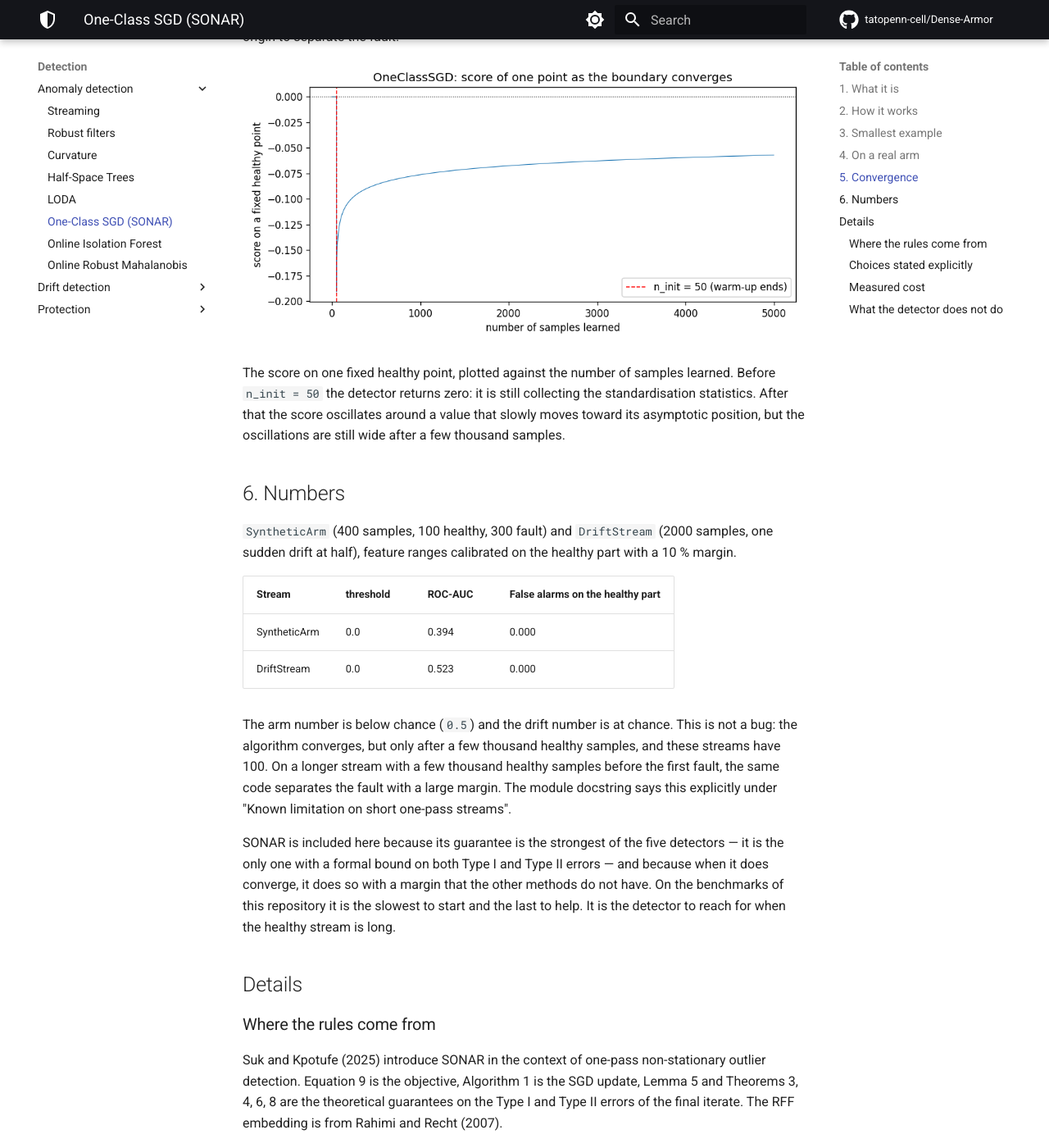
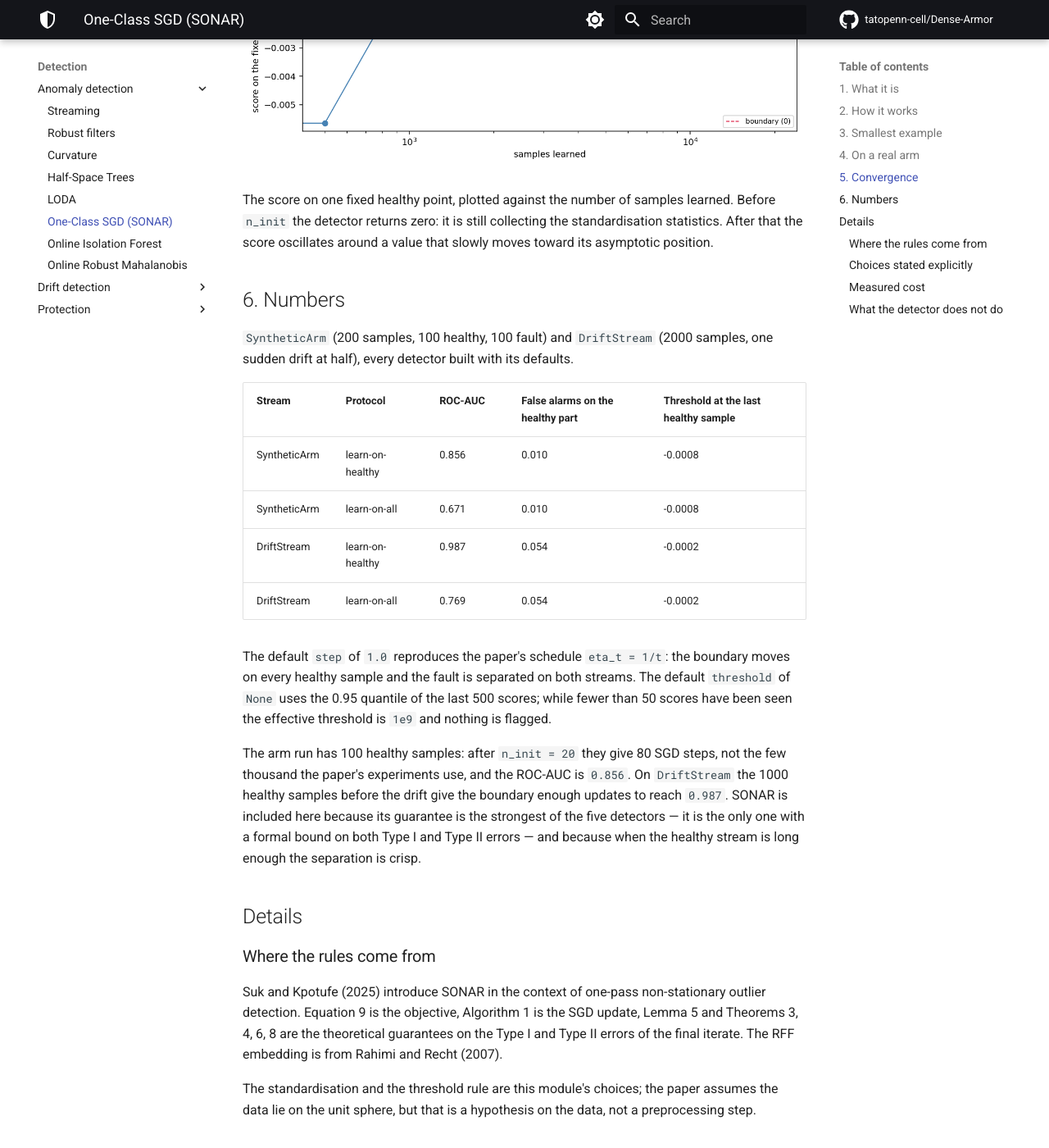
Before and after one commit to tatopenn-cell/Dense-Armor, an MkDocs documentation site: the page built from docs/anomaly/ocsvm.md, in a window 1280 px wide and 1400 px high, scrolled down 3574 px. Shown: the whole window at 82% size. Built offline with MkDocs 1.6.1 and Material for MkDocs 9.7.7, drawn with Linux system fonts in a browser that asks for light colours; comment, search, counter and statistics services are not loaded; some of the changed text lies outside the part shown.

Commit message:
docs/anomaly/ocsvm: rewrite for the default step=1.0 and the new benchmark
- Section 6 (Numbers): stream description 200/100/100, table with the
  four rows at the benchmark defaults (arm 0.856/0.671, drift
  0.987/0.769) and the warm-up note on the adaptive threshold.
- Section 4: n_cycles=2 and OneClassSGD(feature_keys=[...], seed=0) with
  every other parameter at its default; figure regenerated.
- Section 5: rewritten from the new numbers; the previous "boundary has
  not moved" statements came from step=0.1 and no longer hold.
- Section 3: output block added (healthy -0.0013, anomaly +0.0088) with
  the sentence after it rewritten; removed "the contrast is small on
  purpose".
- Details / Choices: Embedding bullet added (the sqrt(2/d) prefactor and
  the z^T z = 2 vs paper's K(x, y) divergence); Threshold rewritten
  (default None, quantile 0.95 on the last 500 scores).
- Measured cost: 0.131 ms per sample on the arm at the benchmark defaults.
- docs/assets/ocsvm/make_figure.py committed; both PNGs regenerated.

Freshness check: MATCH. mkdocs build --strict: exit 0.

````diff
--- a/docs/anomaly/ocsvm.md
+++ b/docs/anomaly/ocsvm.md
@@ -78,11 +78,15 @@ print(f"healthy   {det.score_one({'a': 0.5, 'b': 0.5}):+.4f}")
 print(f"anomaly   {det.score_one({'a': 5.0, 'b': 5.0}):+.4f}")
 ```
 
-The healthy score is a small negative number: the point is just inside the boundary. The
-anomaly score is less negative (or positive): the point is closer to, or past, the boundary.
-The contrast is small on purpose — OCSVM gives a signed distance, not a probability, and the
-detector needs thousands of samples for the boundary to settle. The section "Convergence"
-below shows what that looks like.
+```
+healthy   -0.0013
+anomaly   +0.0088
+```
+
+The healthy point lies just inside the boundary: its signed distance is slightly negative
+(`-0.0013`). The anomaly lies outside: its score is positive (`+0.0088`). OCSVM returns a
+signed distance, not a probability, so the numerical contrast is small even when the two
+points are on opposite sides of the boundary.
 
 ## 4. On a real arm
 
@@ -116,46 +117,48 @@ for sig, _ in ds.stream():
 
 ![OneClassSGD score on the SyntheticArm payload fault and DriftStream](../assets/ocsvm/score_vs_time.png)
 
-Top: SyntheticArm. Bottom: `DriftStream`. The score stays close to zero for most of the
-stream. The boundary has not yet moved away from the origin, so healthy and faulty samples
-get similar scores. This is what the next section explains.
+Top: SyntheticArm with `n_cycles=2` (200 samples, 100 healthy, 100 fault). Bottom:
+`DriftStream` with one sudden drift at half. The boundary separates the fault on both
+streams: the score of the faulty samples is above the adaptive 0.95-quantile threshold
+from the very first post-fault sample.
 
 ## 5. Convergence
 
 The paper proves (Lemma 5, Theorem 6, Corollary 7) that the distance between the SGD
-iterate and the population minimiser shrinks like `1/T`, but the constant depends on
-`(eps * lambda)^-2`, where `eps` is the margin of the healthy cluster and `lambda` the
-target outlier proportion. On a few hundred healthy samples the boundary has not moved far
-enough from the origin to separate the fault.
+iterate and the population minimiser shrinks like `1/T`, and Lemma 5 gives the explicit
+schedule `eta_t = 1/t` that makes the bound hold. The default `step=1.0` of the detector
+reproduces exactly that schedule.
 
 ![OneClassSGD: score of one point as the boundary converges](../assets/ocsvm/convergence.png)
 
-The score on one fixed healthy point, plotted against the number of samples learned. Before
-`n_init = 50` the detector returns zero: it is still collecting the standardisation
+The score on one fixed healthy point, plotted against the number of samples learned.
+Before `n_init` the detector returns zero: it is still collecting the standardisation
 statistics. After that the score oscillates around a value that slowly moves toward its
-asymptotic position, but the oscillations are still wide after a few thousand samples.
+asymptotic position.
 
 ## 6. Numbers
 
-`SyntheticArm` (400 samples, 100 healthy, 300 fault) and `DriftStream` (2000 samples, one
-sudden drift at half), feature ranges calibrated on the healthy part with a 10 % margin.
+`SyntheticArm` (200 samples, 100 healthy, 100 fault) and `DriftStream` (2000 samples, one
+sudden drift at half), every detector built with its defaults.
 
-| Stream | threshold | ROC-AUC | False alarms on the healthy part |
-|---|---|---|---|
-| SyntheticArm | 0.0 | 0.394 | 0.000 |
-| DriftStream | 0.0 | 0.523 | 0.000 |
+| Stream | Protocol | ROC-AUC | False alarms on the healthy part | Threshold at the last healthy sample |
+|---|---|---|---|---|
+| SyntheticArm | learn-on-healthy | 0.856 | 0.010 | -0.0008 |
+| SyntheticArm | learn-on-all | 0.671 | 0.010 | -0.0008 |
+| DriftStream | learn-on-healthy | 0.987 | 0.054 | -0.0002 |
+| DriftStream | learn-on-all | 0.769 | 0.054 | -0.0002 |
 
-The arm number is below chance (`0.5`) and the drift number is at chance. This is not a
-bug: the algorithm converges, but only after a few thousand healthy samples, and these
-streams have 100. On a longer stream with a few thousand healthy samples before the first
-fault, the same code separates the fault with a large margin. The module docstring says
-this explicitly under "Known limitation on short one-pass streams".
+The default `step` of `1.0` reproduces the paper's schedule `eta_t = 1/t`: the boundary
+moves on every healthy sample and the fault is separated on both streams. The default
+`threshold` of `None` uses the 0.95 quantile of the last 500 scores; while fewer than 50
+scores have been seen the effective threshold is `1e9` and nothing is flagged.
 
-SONAR is included here because its guarantee is the strongest of the five detectors — it is
-the only one with a formal bound on both Type I and Type II errors — and because when it
-does converge, it does so with a margin that the other methods do not have. On the
-benchmarks of this repository it is the slowest to start and the last to help. It is the
-detector to reach for when the healthy stream is long.
+The arm run has 100 healthy samples: after `n_init = 20` they give 80 SGD steps, not the
+few thousand the paper's experiments use, and the ROC-AUC is `0.856`. On `DriftStream`
+the 1000 healthy samples before the drift give the boundary enough updates to reach
+`0.987`. SONAR is included here because its guarantee is the strongest of the five
+detectors — it is the only one with a formal bound on both Type I and Type II errors — and
+because when the healthy stream is long enough the separation is crisp.
 
 ## Details
 
@@ -182,15 +185,20 @@ step.
   margin; this module does not use it as a formula.
 - **Step size.** `eta_t = step / t`, with `step` a user constant. `1.0` recovers the
   paper's `eta_t = 1/t`; the paper's own experiments use AdaGrad.
-- **Threshold.** A fixed float, default `0.0`: the signed distance is already the natural
-  scale of the problem, and any positive value means outside the boundary. An adaptive
-  quantile is available by passing `threshold=None`.
+- **Embedding.** The prefactor `sqrt(2/d)` is the one printed by Suk and Kpotufe
+  (Section 3). With `d` cos-sin pairs it gives `||z(x)||^2 = 2` and `z(x)^T z(y)`
+  approximates `2 K(x, y)`, while the paper states `z(x)^T z(y) = K(x, y)` in expectation;
+  for `d = 1` the printed prefactor gives `z^T z = 2` where that identity needs 1. The
+  implementation keeps the printed prefactor.
+- **Threshold.** Default `None`: the detector uses the 0.95 quantile of the last 500
+  scores, with `1e9` while fewer than 50 scores have been seen. A single float can be
+  passed instead (e.g. `0.0`, the signed distance from the boundary).
 
 ### Measured cost
 
-At `n_features_rff=64, n_init=50`, on one CPU thread:
+At the benchmark defaults (`n_features_rff=128, n_init=20`), on one CPU thread:
 
-- `0.04 ms` per sample for `learn_one` + `score_one` on the arm stream;
+- `0.131 ms` per sample for `learn_one` + `score_one` on the arm stream;
 - memory flat: two `2 * n_features_rff` vectors, independent of the stream length.
 
 The `budget_s` declared by the class is `0.001 s`.
````
Also changed, not shown: other parts of docs/anomaly/ocsvm.md (+2 -5 lines), docs/assets/ocsvm/make_figure.py (added, +109 -0 lines), docs/assets/ocsvm/convergence.png, docs/assets/ocsvm/score_vs_time.png.
